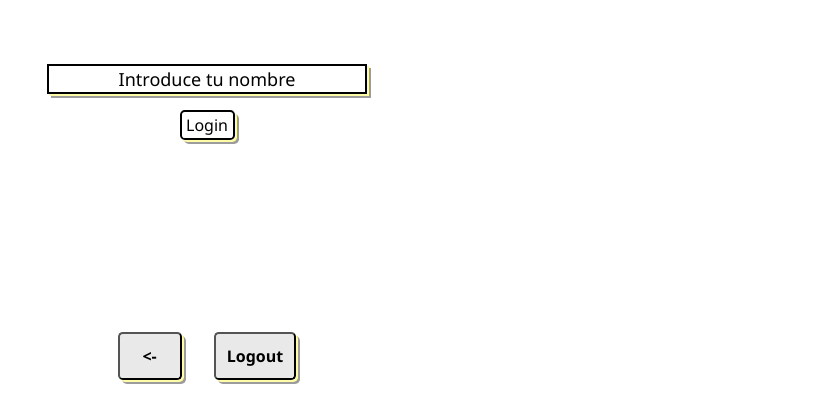
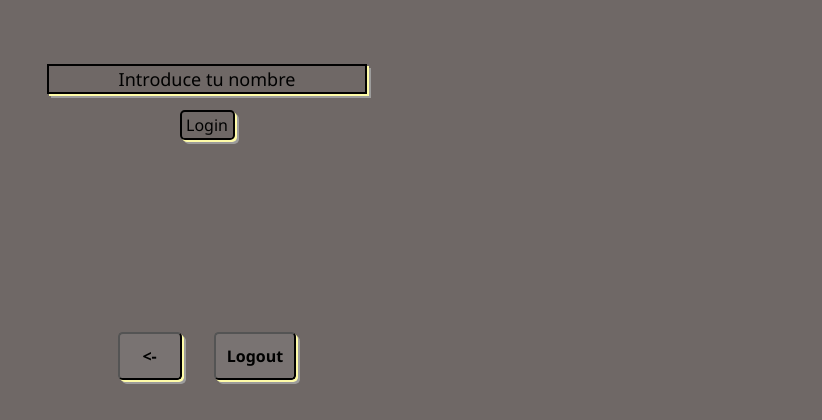
Before and after one commit to PabloTei/neoland-hub-juegos-2.0, a website built with Vite: page index.html in a window 1280 px wide. Shown: the part 380-800 px from the top of the page, without its empty margins (433-1255 px from the left). Built offline with nearby package versions, Linux system fonts and the light colour scheme.

Commit message:
cambio color inicio

```diff
--- a/style.css
+++ b/style.css
@@ -5,7 +5,7 @@
     text-decoration: none;
     list-style-type: none;
     color: inherit;
-    background-color: whitesmoke;
+    background-color: #6F6866;
     background-color: inherit;
     font-family: "Segoe UI", Tahoma, Geneva, Verdana, sans-serif;
 }
@@ -13,6 +13,7 @@
 body {
     min-height: 100vh;
     transition: all 1s ease-in-out;
+    background-color: #6F6866;
 }
 
 header {
```
